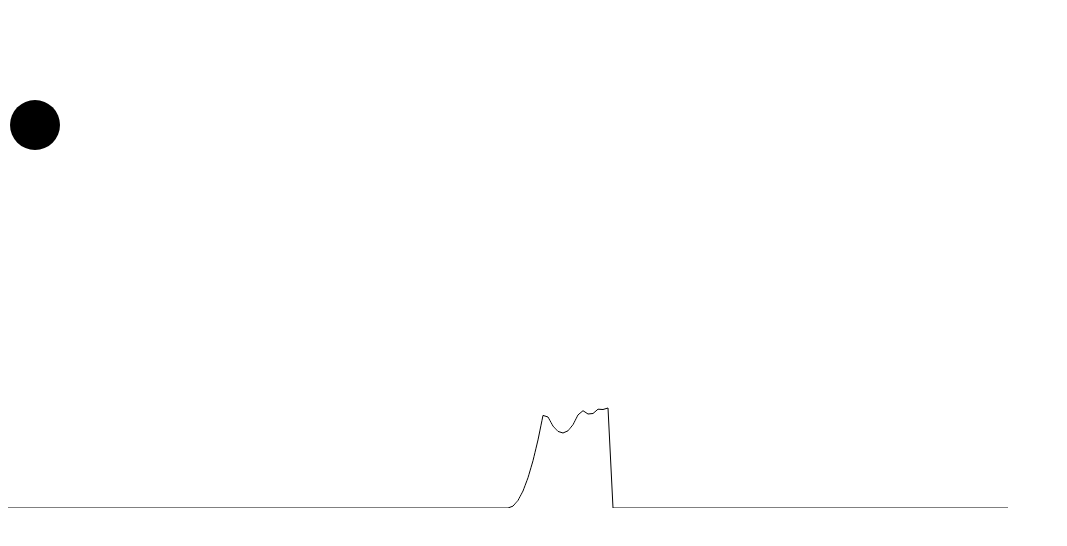
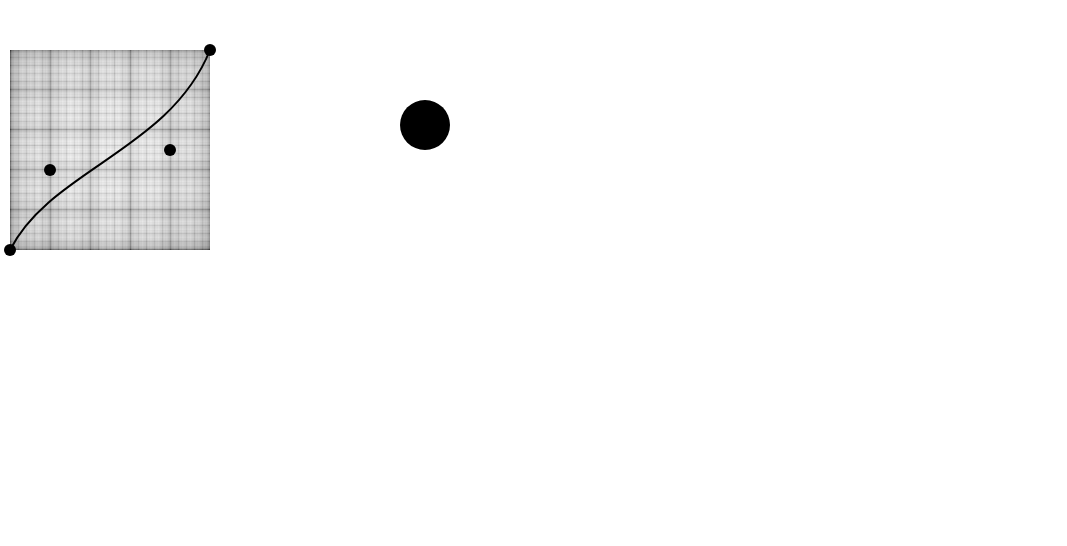
Before and after one commit to butchi/bease, a website: page index.html in a window 1280 px wide. Shown: the whole page, without its empty margins (0-1067 px from the left). Drawn offline with Linux system fonts and the light colour scheme.

Commit message:
add createjs

```diff
--- a/assets/css/style.css
+++ b/assets/css/style.css
@@ -1,9 +1,31 @@
+.stage {
+  position: absolute;
+  width: 300px;
+  height: 300px;
+  left: 0;
+  top: 0;
+}
+
+.stage .bg {
+  position: absolute;
+  width: 100%;
+  height: 100%;
+  background-image: url(../img/grid.png);
+  background-size: 100%;
+}
+
+.stage .main {
+  position: absolute;
+  left: 0;
+  top: 0;
+}
+
 .ball {
   position: absolute;
   width: 50px;
   height: 50px;
   border-radius: 50px;
-  left: 10px;
+  left: 400px;
   top: 10px;
   background-color: #000;
 }
--- a/assets/js/main.js
+++ b/assets/js/main.js
@@ -1,20 +1,76 @@
-function plot(imin, imax, di) {
-  var func = bease.getFunc();
-  var pts = "";
-  //pts = "50,375 150,375 150,325 250,325 250,375 350,375 350,250 450,250 450,375 550,375 550,175 650,175 650,375 750,375 750,100 850,100 850,375 950,375 950,25 1050,25 1050,375 1150,375";
-  var i;
-  for(i = imin; i < imax; i += di) {
-    //pts += (i*100).toFixed(3) +"," + (f(i)*500).toFixed(3) + " ";
-    pts += (i * 100).toFixed(3) + "," + (func(i) * 100).toFixed(3) + " ";
-  }
-  document.getElementById('graph1').setAttribute('points', pts);
+var UNIT_WIDTH = 100;
+var UNIT_HEIGHT = 100;
+var PANEL_WIDTH  = 200;
+var PANEL_HEIGHT = 200;
+
+$(function() {
+
+  var $elm = $('.wave-canvas');
+  var stage = new createjs.Stage($elm.get(0));
+
+  var panel = new createjs.Container();
+  panel.width  =   UNIT_WIDTH;
+  panel.height =   UNIT_HEIGHT;
+  panel.scaleX =   PANEL_WIDTH / UNIT_WIDTH;
+  panel.scaleY = - PANEL_HEIGHT / UNIT_HEIGHT;
+  panel.x = 10;
+  panel.y = 250;
+  stage.addChild(panel);
+
+
+  var gridBitmap;
+  var file = "./assets/img/grid.png";
+  var gridLoader = new createjs.ImageLoader(file);
+  gridLoader.addEventListener("complete", function() {
+    var gridImage = gridBitmap.image;
+    gridBitmap.regX = 0;
+    gridBitmap.regY = 0;
+    gridBitmap.scaleX = UNIT_WIDTH / gridBitmap.image.width;
+    gridBitmap.scaleY = UNIT_HEIGHT / gridBitmap.image.height;
+    stage.update();
+  });
+  gridLoader.load();
+  gridBitmap = new createjs.Bitmap(file);
+  panel.addChild(gridBitmap);
+
+  var pt1 = new Pt(0,   0,   3);
+  var pt2 = new Pt(0.2, 0.4, 3);
+  var pt3 = new Pt(0.8, 0.5, 3);
+  var pt4 = new Pt(1,   1,   3);
+  panel.addChild(pt1.shape);
+  panel.addChild(pt2.shape);
+  panel.addChild(pt3.shape);
+  panel.addChild(pt4.shape);
+
+  var curve = new createjs.Shape();
+  curve.graphics.setStrokeStyle(1)
+  .beginStroke('#000000')
+  .moveTo(pt1.x * UNIT_WIDTH, pt1.y * UNIT_HEIGHT)
+  .bezierCurveTo(pt2.x * UNIT_WIDTH, pt2.y * UNIT_HEIGHT, pt3.x * UNIT_WIDTH, pt3.y * UNIT_HEIGHT, pt4.x * UNIT_WIDTH, pt4.y * UNIT_HEIGHT)
+  .endStroke();
+
+  panel.addChild(curve);
+
+  stage.update();
+});
+
+function Pt(x, y, size) {
+  var shape = new createjs.Shape();
+    shape.x = x * UNIT_WIDTH;
+    shape.y = y * UNIT_HEIGHT;
+    shape.graphics
+      .beginFill("black")
+      .drawCircle(0, 0, size);
+
+  this.x = x;
+  this.y = y;
+  this.shape = shape;
 }
 
 var bease = new Bease({
   func:  'linear',
   array: Bease.easing.easeOutBounce,
 });
-plot(-5 ,5, 0.01);
 
 bease.register('test');
 
--- a/index.html
+++ b/index.html
@@ -8,11 +8,16 @@
 </head>
 
 <body>
+<div class="stage">
+  <canvas class="wave-canvas" width="300" height="300" class="main"></canvas>
+</div>
+
 <div class="ball"></div>
 
 <svg><polyline id="graph1" fill="none" stroke="#000" stroke-width="1" transform="scale(1,-1) translate(500,-500)"></polyline></svg>
 
 <script src="bower_components/EaselJS/lib/easeljs-0.8.1.min.js"></script>
+<script src="bower_components/PreloadJS/lib/preloadjs-0.6.1.min.js"></script>
 <script src="bower_components/jquery/dist/jquery.js"></script>
 <script src="dist/bease.js"></script>
 <script src="assets/js/main.js"></script>
```
